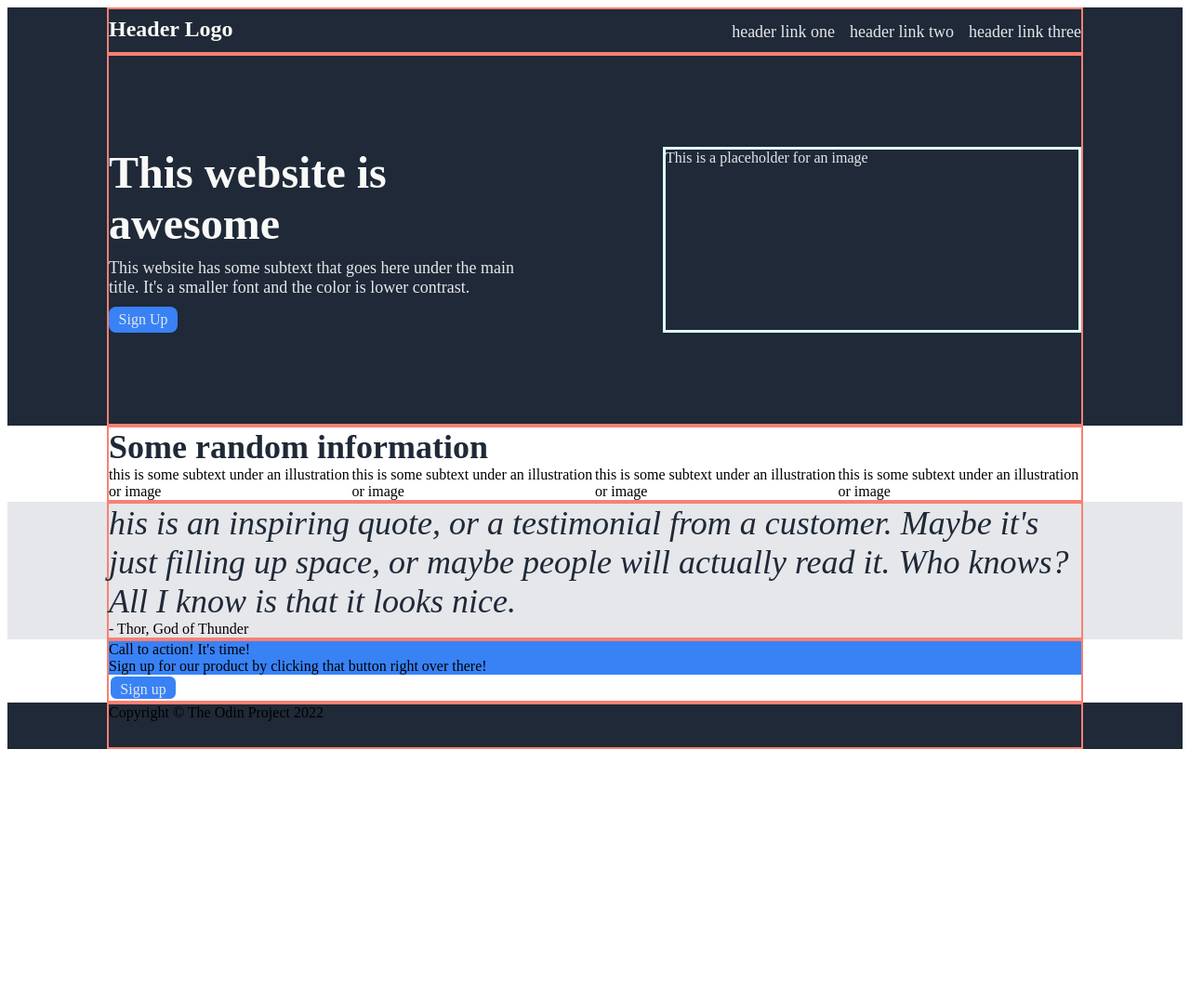
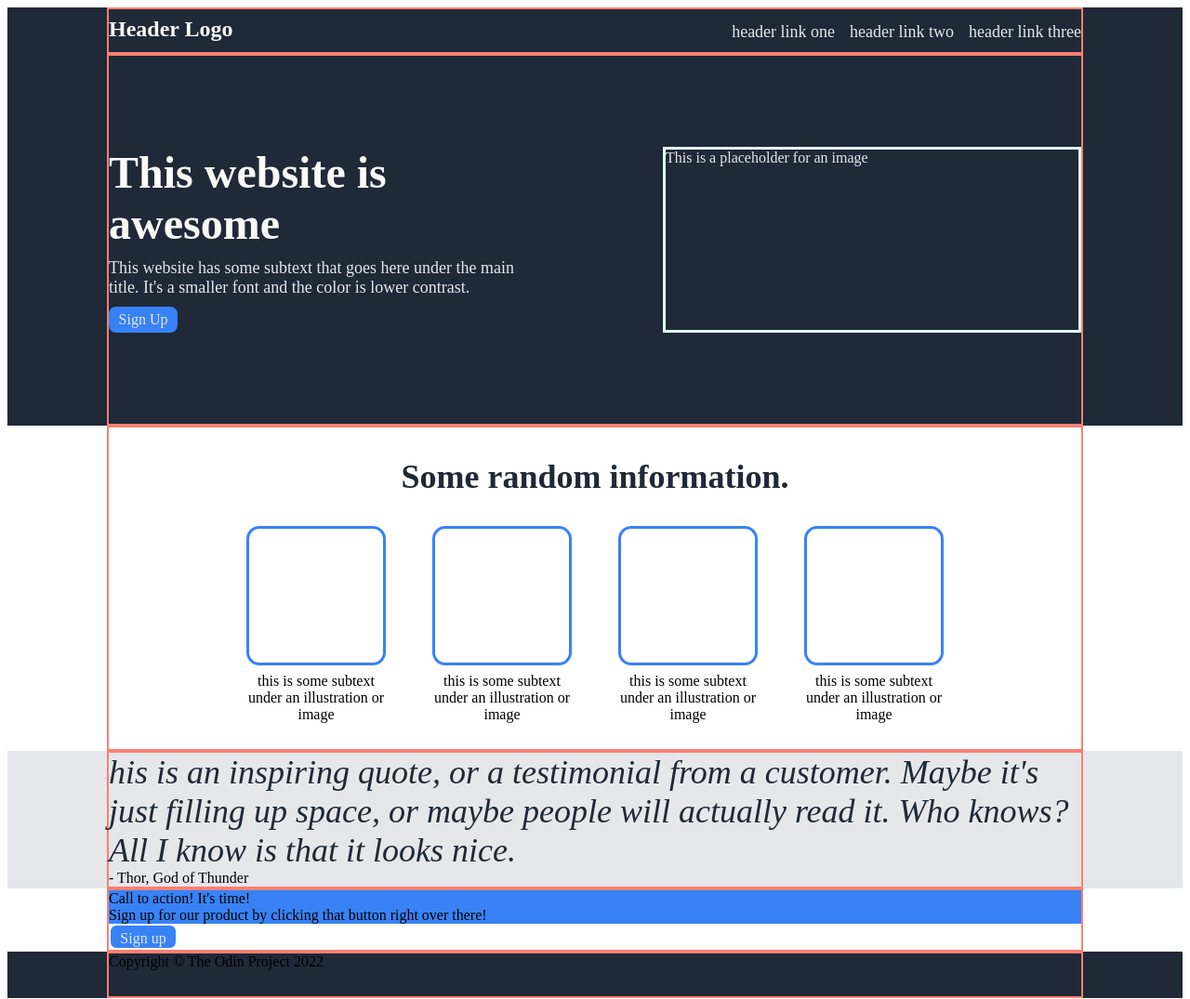
Before and after one commit to 490058/super-landing-page, a plain HTML site: page index.html in a window 1280 px wide. Shown: the whole page at 93% size. Before the commit the page ends 814 px from the top, so only its background shows below. Drawn offline with Linux system fonts and the light colour scheme.

Commit message:
style section Info 80%

```diff
--- a/index.html
+++ b/index.html
@@ -30,7 +30,7 @@
     </div>
     <div class="info">
         <div class="section">
-            <div class="info-header">Some random information</div>
+            <div class="info-header">Some random information.</div>
             <div class="info-content">
                 <div class="info-item">
                     <div class="info-item-img"></div>
--- a/styles.css
+++ b/styles.css
@@ -114,7 +114,14 @@ ul {
     border: solid lightcyan 3px;
 }
 
+
+
+/* INFO */
 .info {
+    height: 350px;
+}
+
+.info .section {
     display: flex;
     flex-direction: column;
     align-items: center;
@@ -124,12 +131,32 @@ ul {
     font-size: 36px;
     font-weight: 900;
     color: #1F2937;
+    text-align: center;
+    padding: 32px 0;
 }
 
 .info-content {
     display: flex;
+    justify-content: space-between;
+    gap: 50px;
 }
 
+.info-item-img {
+    width: 150px;
+    height: 150px;
+    border: #3882F6 solid 3px;
+    border-radius: 14px;
+    margin-bottom: 8px;
+}
+
+.info-item-desc {
+    width: 150px;
+    text-align: center;
+}
+
+
+
+/* QUOTE */
 .quote {
     background-color: #E5E7EB;
 }
```
